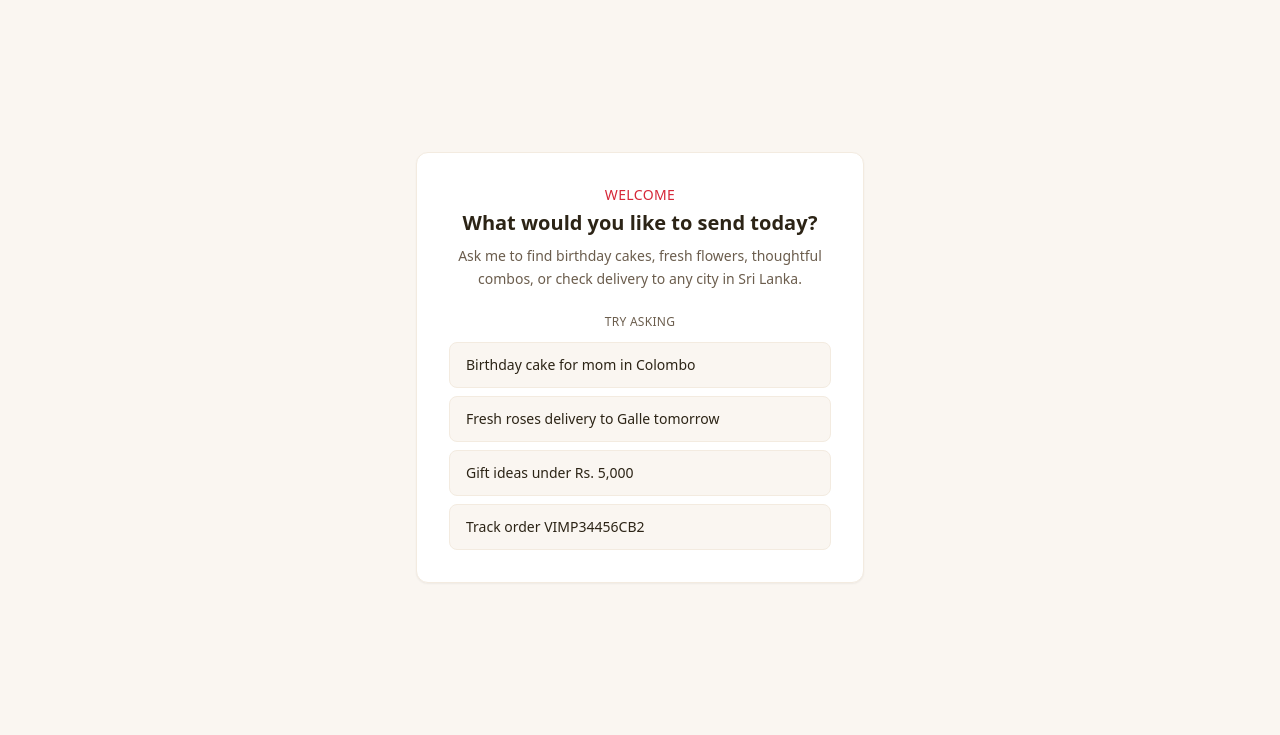
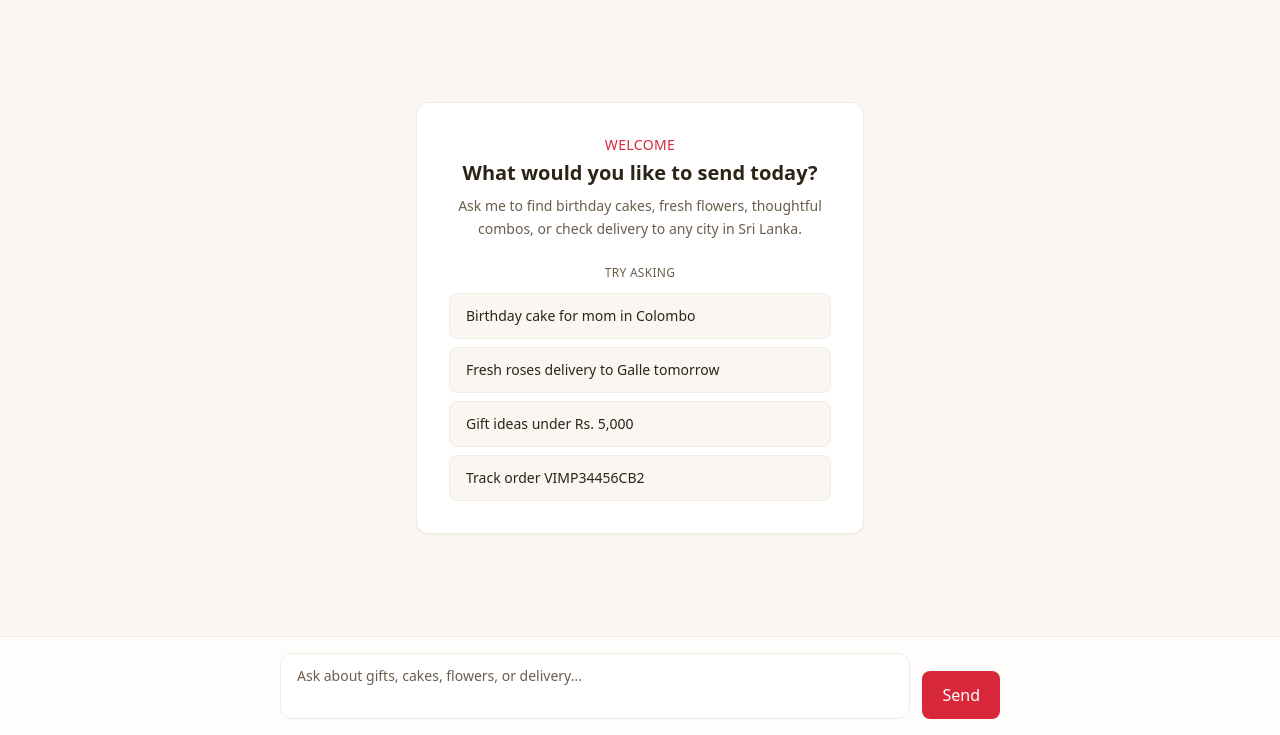
Before and after one commit to sethum-VS/AgenticKapruka, a FastAPI app: page /chat in a window 1280 px wide. Shown: the part 65-800 px from the top of the page. Run offline with FastAPI, Linux system fonts and the light colour scheme; style sheets or scripts are compiled from the project's sources; parts of the project's set-up code (start-up, migrations or seed data) failed here and were passed over; some libraries are stand-ins or nearby versions.

Commit message:
feat(PRD-024): HTMX chat input form
Add hx-post form targeting #chat-messages with loading indicator and a
stub POST /chat/stream endpoint returning user message HTML for HTMX swap.

Co-authored-by: Cursor <cursoragent@cursor.com>

```diff
--- a/app/routes/chat.py
+++ b/app/routes/chat.py
@@ -2,8 +2,8 @@
 
 from __future__ import annotations
 
-from fastapi import APIRouter, Request
-from starlette.responses import Response
+from fastapi import APIRouter, Form, HTTPException, Request
+from starlette.responses import HTMLResponse, Response
 
 from app.templating import get_templates
 
@@ -19,3 +19,25 @@ async def chat_index(request: Request) -> Response:
         "chat/index.html",
         {"title": "Chat — AgenticKapruka"},
     )
+
+
+@router.post("/stream")
+async def chat_stream(
+    request: Request,
+    message: str = Form(..., min_length=1),
+) -> Response:
+    """Accept chat message and return user bubble HTML for HTMX swap.
+
+    Stub until PRD-037 wires LangGraph SSE streaming.
+    """
+    stripped = message.strip()
+    if not stripped:
+        raise HTTPException(status_code=422, detail="Message cannot be empty")
+
+    templates = get_templates()
+    user_bubble = templates.get_template("chat/message_user.html").render(
+        message=stripped,
+    )
+    # Remove welcome empty state on first message via OOB swap.
+    oob_remove = '<div id="chat-empty-state" hx-swap-oob="delete"></div>'
+    return HTMLResponse(content=oob_remove + user_bubble)
--- a/prd.json
+++ b/prd.json
@@ -285,7 +285,7 @@
       "Configure hx-trigger submit and hx-indicator for loading spinner",
       "Manual test: submit message triggers POST without full page reload"
     ],
-    "passes": false
+    "passes": true
   },
   {
     "id": "PRD-025",
--- a/templates/chat/index.html
+++ b/templates/chat/index.html
@@ -72,5 +72,65 @@
       </div>
     </div>
   </main>
+
+  <footer class="border-t border-commerce-parchment bg-white/80 backdrop-blur-sm">
+    <div class="mx-auto max-w-3xl px-4 py-4 sm:px-6">
+      <form
+        id="chat-form"
+        hx-post="/chat/stream"
+        hx-ext="sse"
+        hx-target="#chat-messages"
+        hx-swap="beforeend"
+        hx-trigger="submit"
+        hx-indicator="#chat-loading"
+        class="relative"
+      >
+        <div class="flex items-end gap-3">
+          <label for="chat-message" class="sr-only">Message</label>
+          <textarea
+            id="chat-message"
+            name="message"
+            rows="2"
+            required
+            placeholder="Ask about gifts, cakes, flowers, or delivery…"
+            class="min-h-[2.75rem] flex-1 resize-none rounded-xl border border-commerce-parchment bg-white px-4 py-3 text-sm text-commerce-ink placeholder:text-commerce-muted focus:border-kapruka-500 focus:outline-none focus:ring-2 focus:ring-kapruka-500/20"
+          ></textarea>
+          <button type="submit" class="btn-primary shrink-0 px-5 py-3">
+            Send
+          </button>
+        </div>
+
+        <div
+          id="chat-loading"
+          class="htmx-indicator absolute -top-8 left-0 flex items-center gap-2 text-xs text-commerce-muted"
+          aria-live="polite"
+          aria-label="Sending message"
+        >
+          <svg
+            class="h-4 w-4 animate-spin text-kapruka-600"
+            xmlns="http://www.w3.org/2000/svg"
+            fill="none"
+            viewBox="0 0 24 24"
+            aria-hidden="true"
+          >
+            <circle
+              class="opacity-25"
+              cx="12"
+              cy="12"
+              r="10"
+              stroke="currentColor"
+              stroke-width="4"
+            ></circle>
+            <path
+              class="opacity-75"
+              fill="currentColor"
+              d="M4 12a8 8 0 018-8V0C5.373 0 0 5.373 0 12h4zm2 5.291A7.962 7.962 0 014 12H0c0 3.042 1.135 5.824 3 7.938l3-2.647z"
+            ></path>
+          </svg>
+          <span>Sending…</span>
+        </div>
+      </form>
+    </div>
+  </footer>
 </div>
 {% endblock %}
```
Also changed, not shown: progress.txt (+7 -0 lines), templates/chat/message_user.html (added, +9 -0 lines), tests/unit/test_chat.py (+48 -0 lines).
